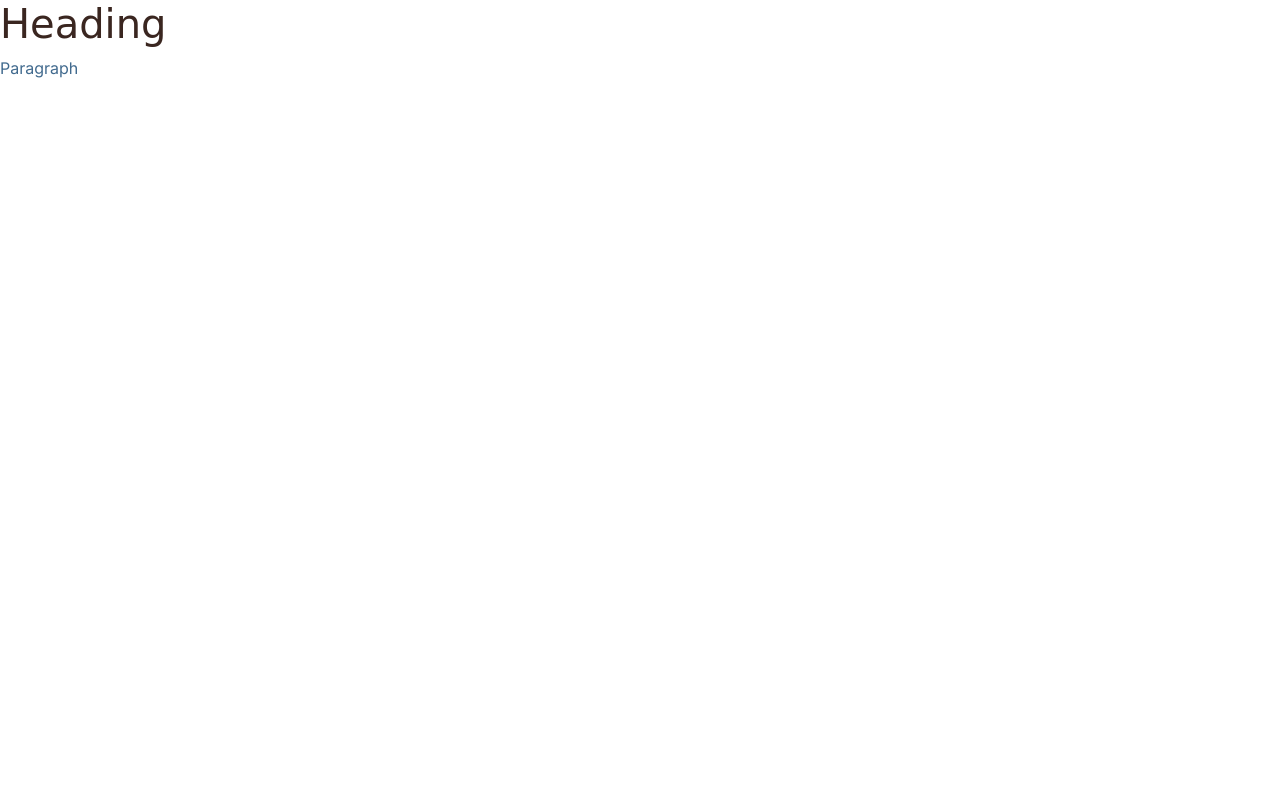
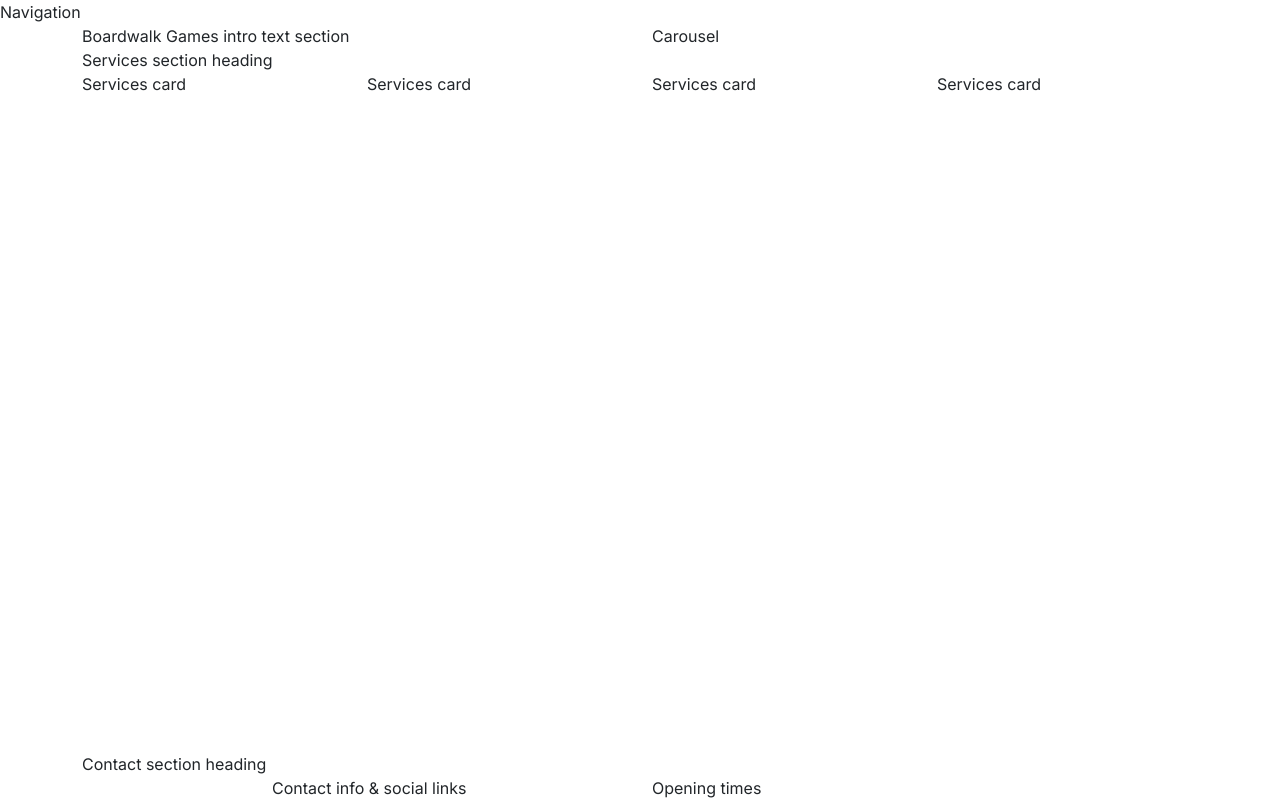
Before and after one commit to RGrewal99/broadwalk-games, a plain HTML site: page index.html in a window 1280 px wide. Drawn offline with nearby package versions, Linux system fonts and the light colour scheme; a web font is replaced by a local one.

Commit message:
Add the homepage boilerplate

```diff
--- a/index.html
+++ b/index.html
@@ -1,25 +1,76 @@
 <!DOCTYPE html>
 <html lang="en">
+
 <head>
     <meta charset="UTF-8">
     <meta name="viewport" content="width=device-width, initial-scale=1.0">
-    <title>Document</title>
+    <meta name="description"
+        content="Boardwalk Games, your ultimate gaming retreat!  Perfect for casual gamers, enthusiasts, and student gatherings.  Visit us for your next adventure in board gaming.">
+    <title>Boardwalk Games | Home</title>
 
-    <!--Bootstrap CSS-->
-    <link href="https://cdn.jsdelivr.net/npm/bootstrap@5.3.4/dist/css/bootstrap.min.css" rel="stylesheet" integrity="sha384-DQvkBjpPgn7RC31MCQoOeC9TI2kdqa4+BSgNMNj8v77fdC77Kj5zpWFTJaaAoMbC" crossorigin="anonymous">
+    <!-- favicons generated by favicon.io -->
+    <link rel="apple-touch-icon" sizes="180x180" href="assets/images/apple-touch-icon.png">
+    <link rel="icon" type="image/png" sizes="32x32" href="assets/images/favicon-32x32.png">
+    <link rel="icon" type="image/png" sizes="16x16" href="assets/images/favicon-16x16.png">
 
-    <!--custom CSS-->
+
+    <!-- Bootstrap 5 CSS -->
+    <link href="https://cdn.jsdelivr.net/npm/bootstrap@5.3.3/dist/css/bootstrap.min.css" rel="stylesheet"
+        integrity="sha384-QWTKZyjpPEjISv5WaRU9OFeRpok6YctnYmDr5pNlyT2bRjXh0JMhjY6hW+ALEwIH" crossorigin="anonymous">
+
+    <!-- Custom CSS -->
     <link rel="stylesheet" href="assets/css/style.css">
+</head>
 
-</head>
-<body>
-    <h1>Heading</h1>
-    <p class="sub-heading-color">Paragraph</p>
+<!-- Classes on body set to work with mt-auto on footer to ensure it always stays at the bottom of the page -->
+<body class="d-flex flex-column min-vh-100">
+    <!-- Navigation -->
+    <div>Navigation</div>
 
-    <!--Bootstrap JS-->
-    <script src="https://cdn.jsdelivr.net/npm/bootstrap@5.3.4/dist/js/bootstrap.bundle.min.js" integrity="sha384-YUe2LzesAfftltw+PEaao2tjU/QATaW/rOitAq67e0CT0Zi2VVRL0oC4+gAaeBKu" crossorigin="anonymous"></script>
+    <!-- Header with carousel -->
+    <header class="container">
+        <div class="row">
+            <div class="col-12 col-xl-6">Boardwalk Games intro text section</div>
+            <div class="col-12 col-xl-6">Carousel</div>
+        </div>
+    </header>
 
-    <!--Font Awesome kit-->
+    <!-- main element to hold all key sections of the home page. It is not part of the grid structure -->
+    <main>
+        <!-- Services section -->
+        <section class="container">
+            <div class="row">
+                <div class="col-12">Services section heading</div>
+                <div class="col-12 col-md-6 col-xl-3">Services card</div>
+                <div class="col-12 col-md-6 col-xl-3">Services card</div>
+                <div class="col-12 col-md-6 col-xl-3">Services card</div>
+                <div class="col-12 col-md-6 col-xl-3">Services card</div>
+            </div>
+        </section>
+    </main>
+
+    <!-- Footer / contact section -->
+    <!-- mt-auto added to push footer to the bottom of the page -->
+    <footer class="mt-auto">
+        <div class="container">
+            <div class="row justify-content-center">
+                <div class="col-12">Contact section heading</div>
+                <!-- Contact info -->
+                <div class="col-12 col-md-6 col-xl-4">Contact info & social links</div>
+                <!-- Opening times -->
+                <div class="col-12 col-md-6 col-xl-4">Opening times</div>
+            </div>
+        </div>
+    </footer>
+
+    <!-- Bootstrap JS -->
+    <script src="https://cdn.jsdelivr.net/npm/bootstrap@5.3.3/dist/js/bootstrap.bundle.min.js"
+        integrity="sha384-YvpcrYf0tY3lHB60NNkmXc5s9fDVZLESaAA55NDzOxhy9GkcIdslK1eN7N6jIeHz" crossorigin="anonymous">
+        </script>
+
+    <!-- Font Awesome kit -->
     <script src="https://kit.fontawesome.com/aa9af45995.js" crossorigin="anonymous"></script>
+
 </body>
+
 </html>
```
